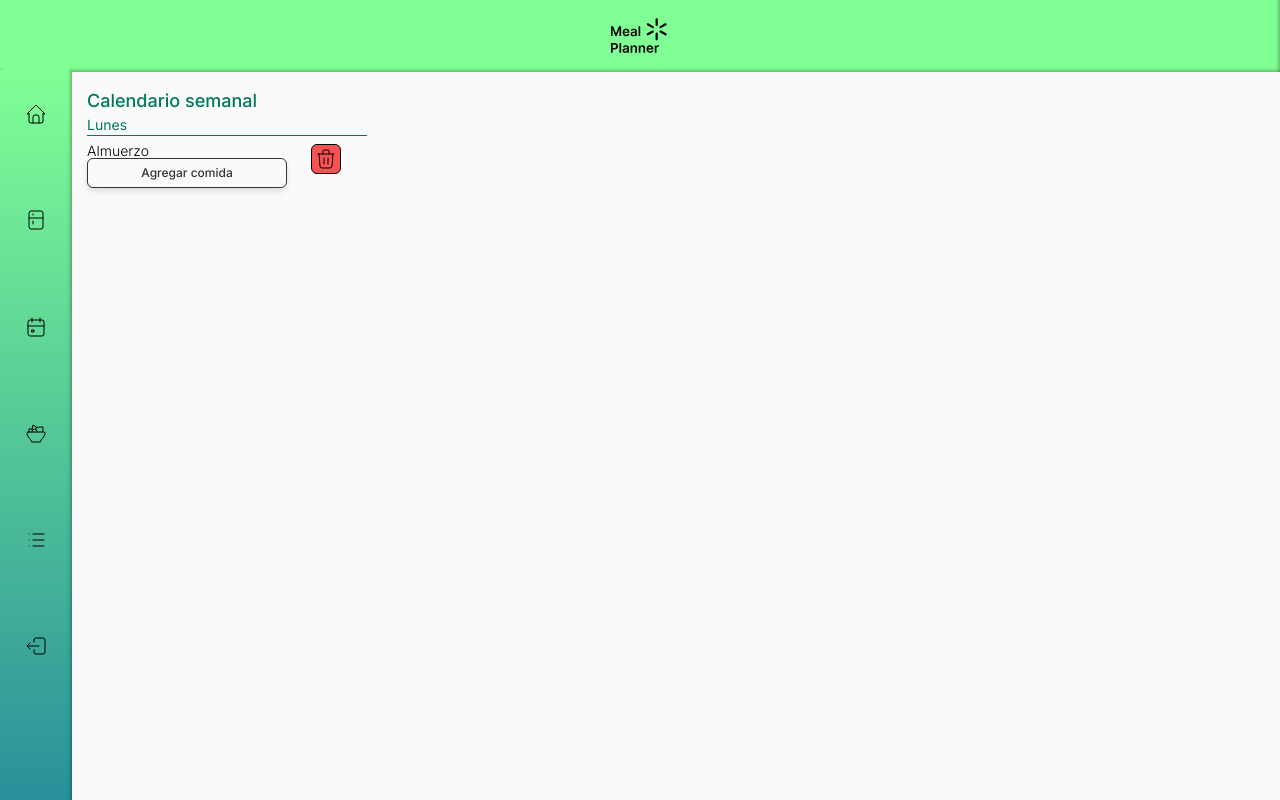
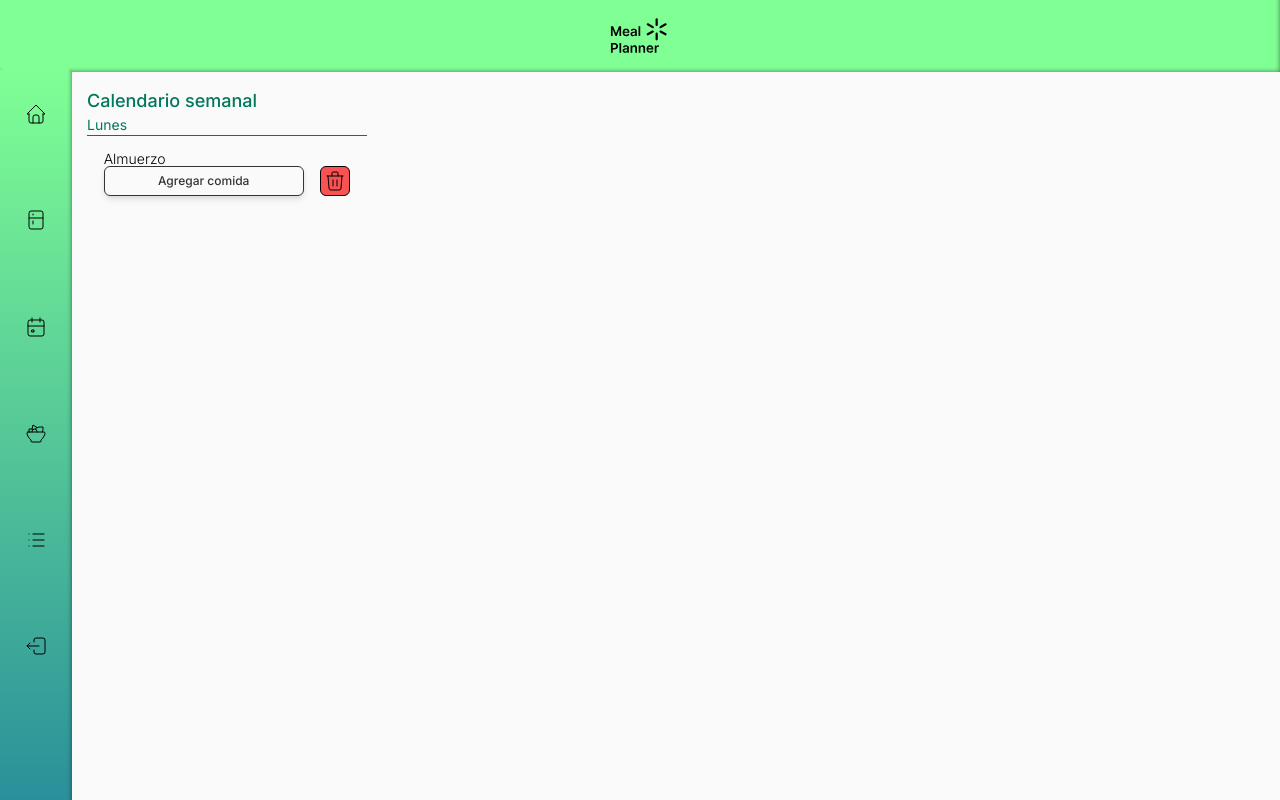
Before and after one commit to NicolasGabrieloni/meal-planner, a Next.js app: page /calendar in a window 1280 px wide. Built offline with nearby package versions, Linux system fonts and the light colour scheme.

Commit message:
lil bit more done

```diff
--- a/app/components/calendar/FoodSearchRemove.tsx
+++ b/app/components/calendar/FoodSearchRemove.tsx
@@ -4,12 +4,14 @@ import RemoveButton from "./RemoveButton";
 
 export default function FoodSearchRemove() {
   return (
-    <div className="flex flex-row space-x-6 py-2">
+    <div className="flex flex-row justify-evenly py-4">
       <div>
         <LabelForInput labelText="Almuerzo" />
         <FoodInput presets={[]} />
       </div>
-      <RemoveButton />
+      <div className="flex place-items-end">
+        <RemoveButton />
+      </div>
     </div>
   );
 }
```
